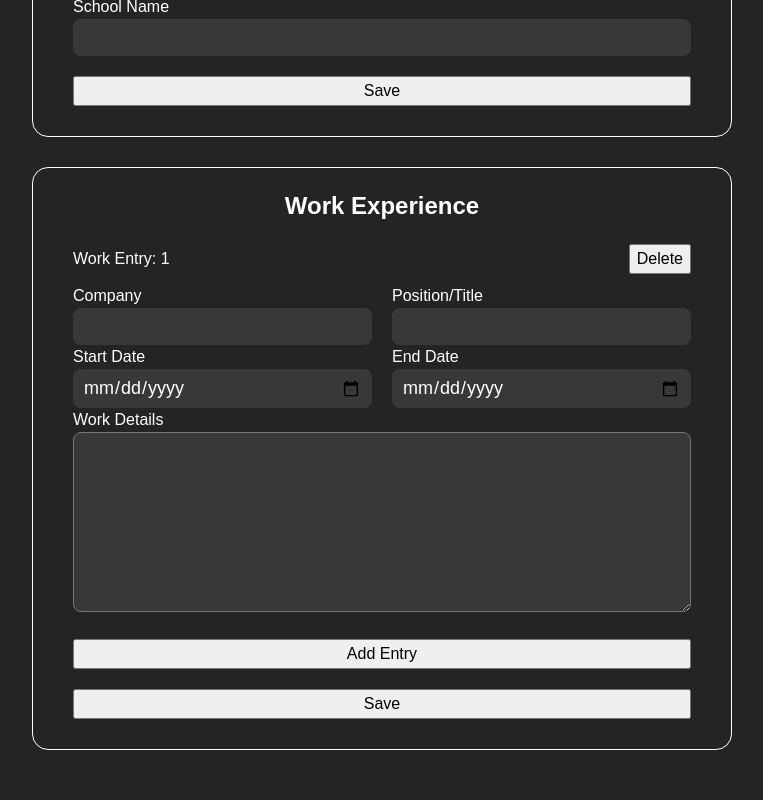
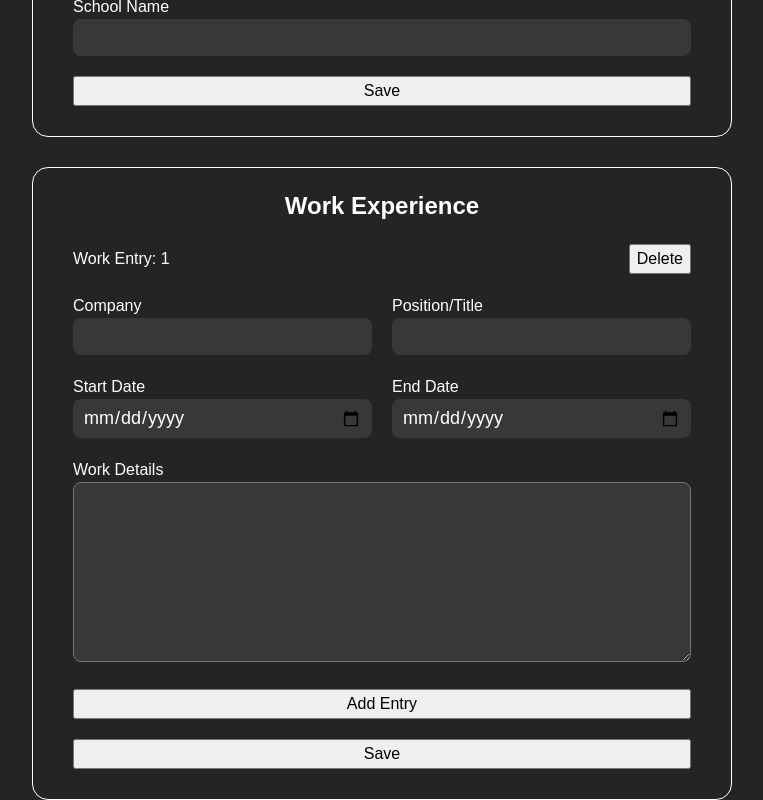
Before and after one commit to jprk8/cv-resume, a React (Vite) app: page / in a window 1280 px wide. Shown: the part 573-1373 px from the top of the page, without its empty margins (258-1021 px from the left). Before the commit the page ends 1323 px from the top, so only its background shows below. Built offline with nearby package versions, Linux system fonts and the light colour scheme.

Commit message:
Add gap in work entry display

```diff
--- a/src/index.css
+++ b/src/index.css
@@ -116,5 +116,10 @@ textarea {
   display: flex;
   align-items: center;
   justify-content: space-between;
-  margin-bottom: 10px;
 }
+
+.work-entry {
+  display: flex;
+  flex-direction: column;
+  gap: 20px;
+}
```
